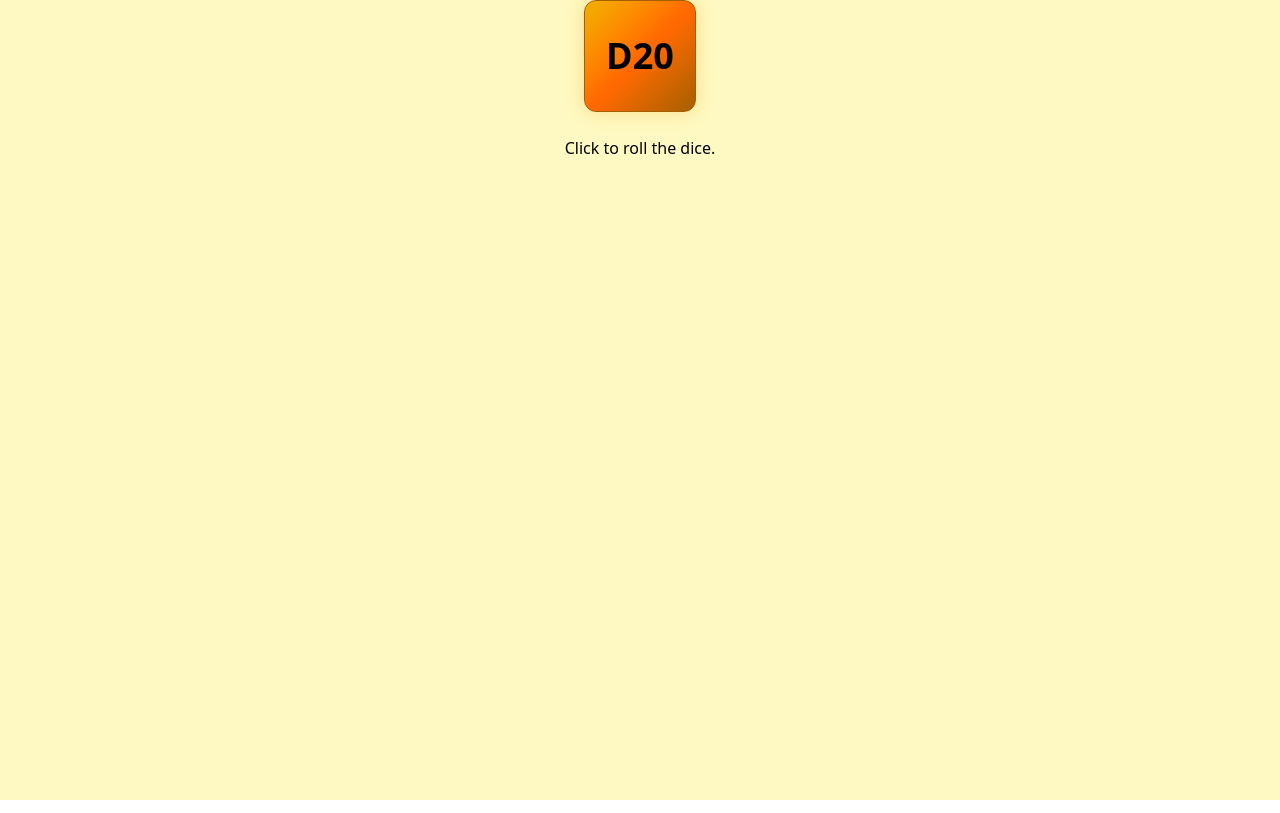
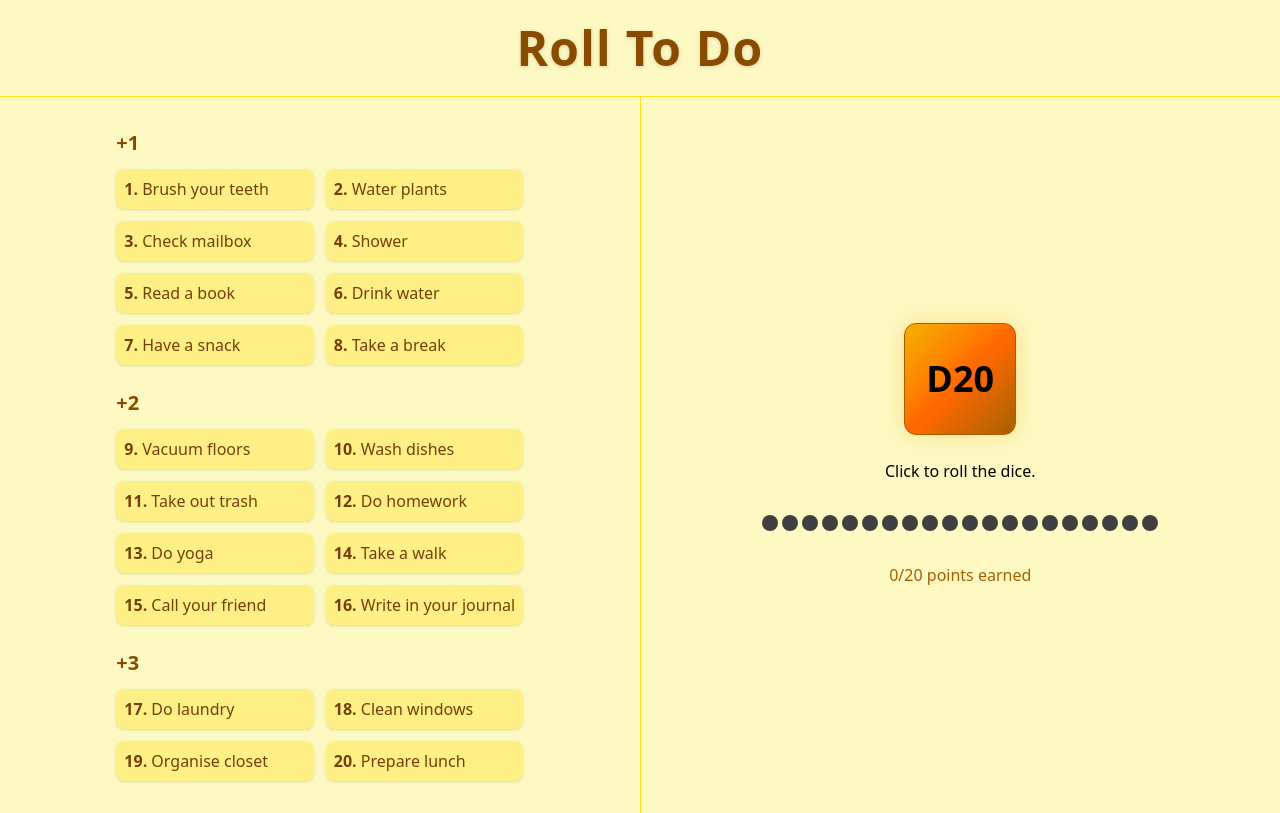
Before and after one commit to jessicaagren/roll-to-do, a React (Vite) app: page / in a window 1280 px wide. Built offline with nearby package versions, Linux system fonts and the light colour scheme.

Commit message:
Add styling + ToDoList to main App

```diff
--- a/src/App.tsx
+++ b/src/App.tsx
@@ -1,13 +1,35 @@
+import { useState } from 'react';
 import './App.css';
 import D20Dice from './components/D20Dice';
+import TaskLine from './components/TaskLine';
+import TodoList from './components/ToDoList';
 
 function App() {
+  const [completedPoints, setCompletedPoints] = useState(0);
+  const totalPoints = 20;
+
   return (
-    <>
-      <div className='min-h-screen bg-yellow-100'>
-        <D20Dice />
+    <div className='min-h-screen bg-yellow-100 flex flex-col'>
+      <header className='text-center py-6 border-b border-yellow-300'>
+        <h1 className='text-5xl font-extrabold text-yellow-800 tracking-wide drop-shadow-sm'>
+          Roll To Do
+        </h1>
+      </header>
+
+      <div className='flex flex-col md:flex-row flex-1'>
+        <div className='flex-1 flex flex-col items-center justify-center p-8 border-b md:border-b-0 md:border-r border-yellow-300'>
+          <TodoList setCompletedPoints={setCompletedPoints} />
+        </div>
+
+        <div className='flex-1 flex flex-col items-center justify-center gap-8 p-8 text-center'>
+          <D20Dice />
+          <TaskLine steps={totalPoints} completed={completedPoints} />
+          <p className='text-yellow-700 font-medium'>
+            {completedPoints}/{totalPoints} points earned
+          </p>
+        </div>
       </div>
-    </>
+    </div>
   );
 }
 
```
